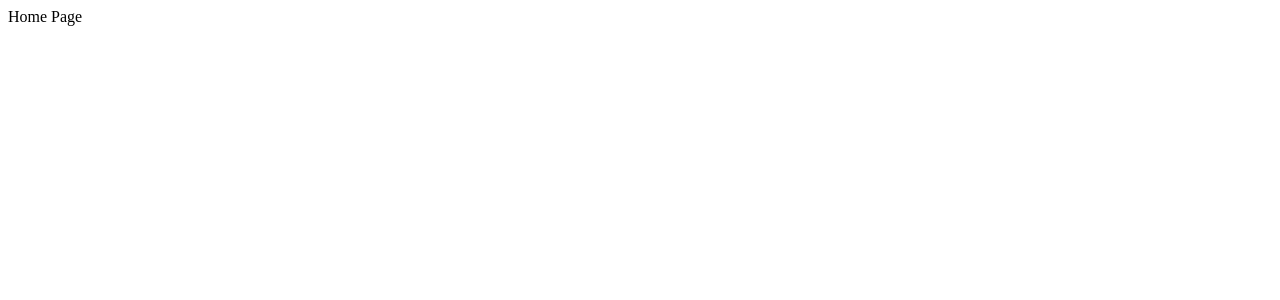
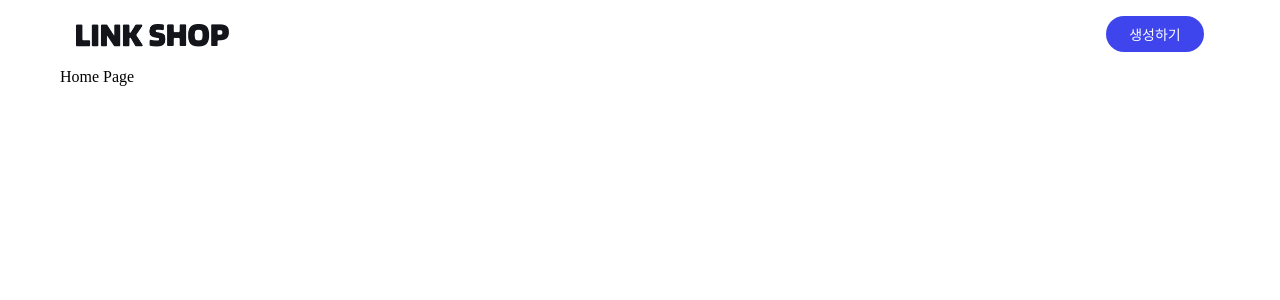
Before and after one commit to React-Linkshop-6team/react-linkshop, a React (Vite) app: page / in a window 1280 px wide. Shown: the top 300 px of the page. Built offline with nearby package versions, Linux system fonts and the light colour scheme.

Commit message:
feat: Header 컴포넌트 추가 및 공통 레이아웃 추가

```diff
--- a/src/App.jsx
+++ b/src/App.jsx
@@ -4,12 +4,15 @@ import Home from './pages/Home'
 import ProfileDetail from './pages/ProfileDetail'
 import Create from './pages/Create'
 import Edit from './pages/Edit'
+import Header from './components/Header'
 
 import './assets/scss/Style.scss'
 
 const App = () => {
   return (
+    <div className="app-container">
       <BrowserRouter>
+        <Header />
         <Routes>
           <Route path="/" element={<Home />} />
           <Route path="/profile" element={<ProfileDetail />} />
@@ -17,6 +20,7 @@ const App = () => {
           <Route path="/edit" element={<Edit />} />
         </Routes>
       </BrowserRouter>
+    </div>
   )
 }
 
```
Lines whose indentation alone changed are shown as unchanged.
